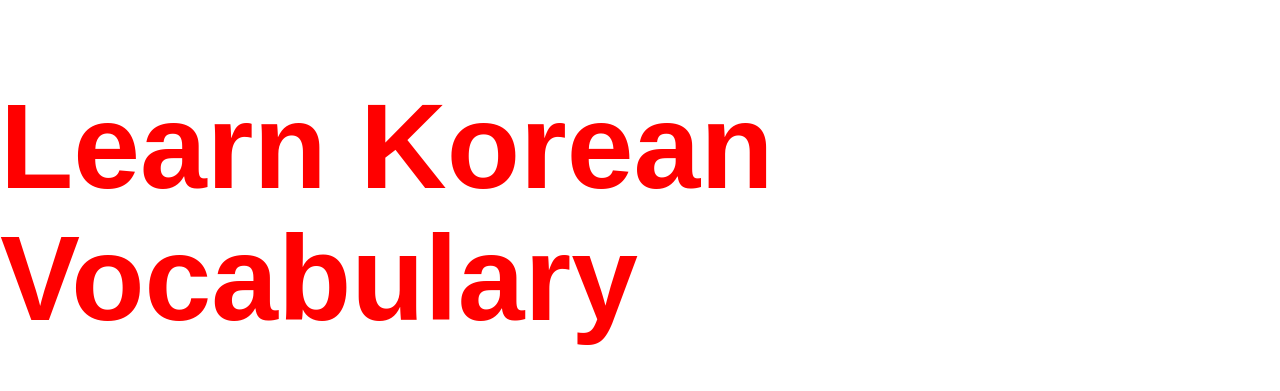
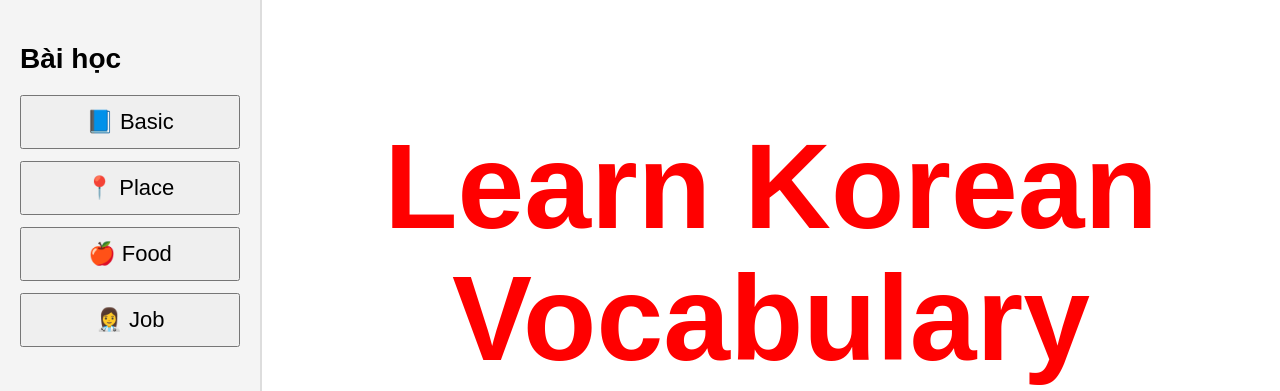
Before and after one commit to namkorea15126-alt/korean-vocab-app, a plain HTML site: page index.html in a window 1280 px wide. Shown: the top 391 px of the page. Drawn offline with Linux system fonts and the light colour scheme.

Commit message:
Update index.html

```diff
--- a/index.html
+++ b/index.html
@@ -6,6 +6,20 @@
     <link rel="stylesheet" href="style.css">
 </head>
 <body>
+
+<div id="container">
+
+    <!-- SIDEBAR -->
+    <div id="sidebar">
+        <h2>Bài học</h2>
+        <button class="lesson-btn" data-lesson="lesson1">📘 Basic</button>
+        <button class="lesson-btn" data-lesson="lesson2">📍 Place</button>
+        <button class="lesson-btn" data-lesson="lesson3">🍎 Food</button>
+        <button class="lesson-btn" data-lesson="lesson4">👩‍⚕️ Job</button>
+    </div>
+
+    <!-- MAIN CONTENT -->
+    <div id="main">
         <h1>Learn Korean Vocabulary</h1>
 
         <div id="word-container">
@@ -20,8 +34,12 @@
             <button id="unknownBtn">❌ Not Remembered</button>
             <button id="resetBtn">🔄 Reset</button>
         </div>
+    </div>
+
+</div>
 
 <script src="words.js"></script>
 <script src="app.js"></script>
+
 </body>
 </html>
```
Lines whose indentation alone changed are shown as unchanged.
